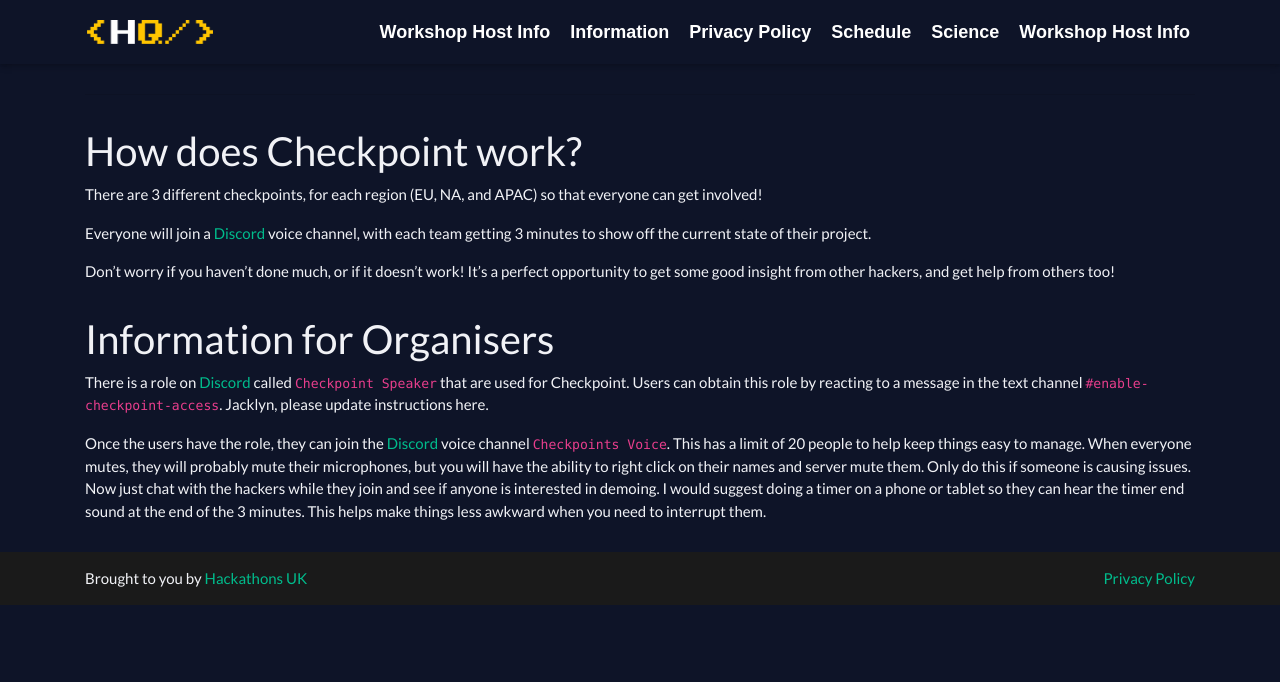
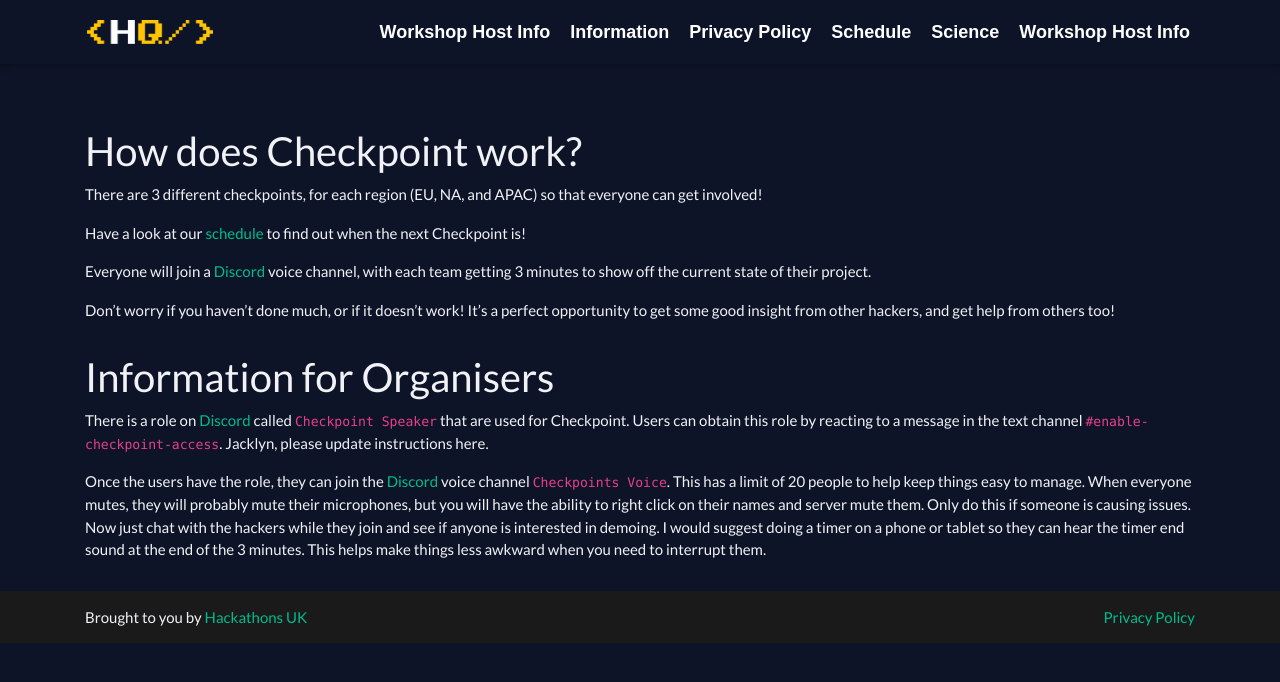
Before and after one commit to HackQuarantine/hq-website, a Jekyll site: the page built from checkpoint.md, in a window 1280 px wide. Shown: the top 682 px of the page. Built offline with Jekyll 4.4.1, drawn with Linux system fonts in a browser that asks for light colours; nearby versions of some CDN libraries.

Commit message:
Add schedule link

```diff
--- a/checkpoint.md
+++ b/checkpoint.md
@@ -12,6 +12,8 @@ styles:
 
 There are 3 different checkpoints, for each region (EU, NA, and APAC) so that everyone can get involved!
 
+Have a look at our [schedule](/schedule) to find out when the next Checkpoint is!
+
 Everyone will join a [Discord](https://discord.hackquarantine.com) voice channel, with each team getting 3 minutes to show off the current state of their project.
 
 Don't worry if you haven't done much, or if it doesn't work! It's a perfect opportunity to get some good insight from other hackers, and get help from others too!
```
